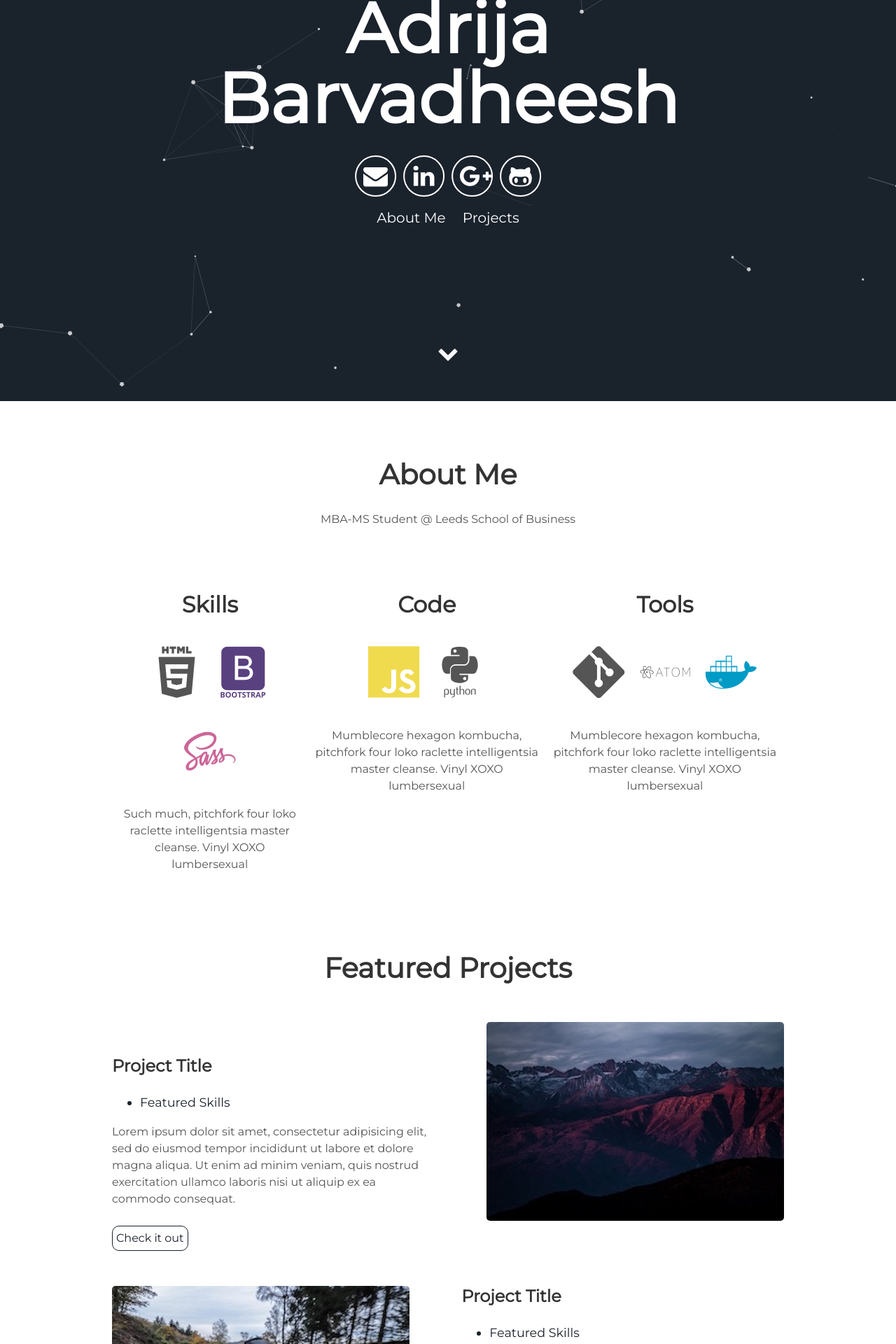
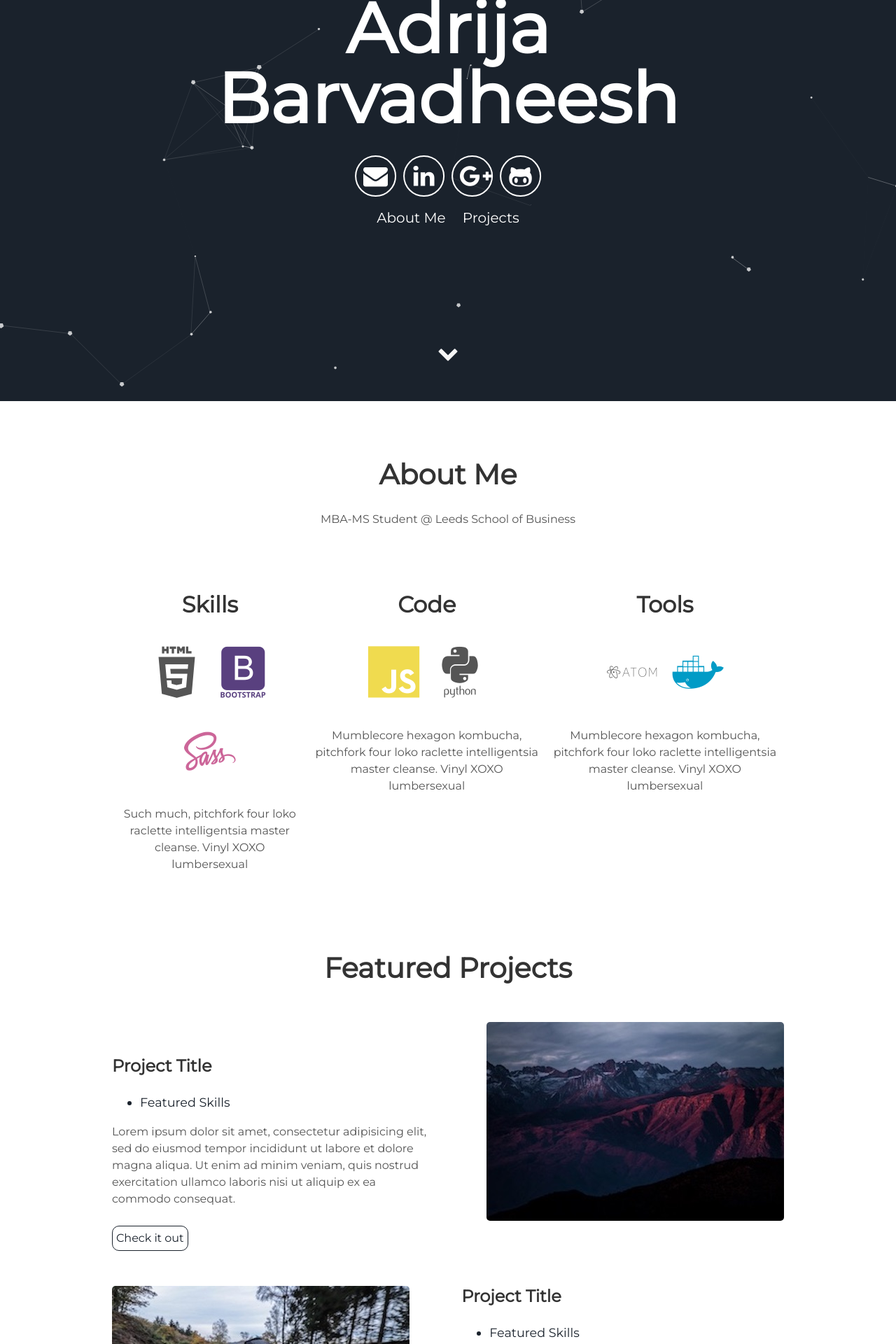
Before and after one commit to Adrija-B/Adrija-B.github.io, a Jekyll site: the page built from index.html, in a window 1280 px wide. Shown: the part 327-2247 px from the top of the page at 70% size. Built offline with Jekyll 4.4.1, drawn with Linux system fonts in a browser that asks for light colours.

Commit message:
Update about.html

```diff
--- a/_includes/about.html
+++ b/_includes/about.html
@@ -21,7 +21,6 @@
     </div>
     <div class="tech">
       <h2>Tools</h2>
-      <i class="devicon-git-plain"></i>
       <i class="devicon-jupyter-plain-wordmark colored"></i>
       <i class="devicon-atom-original-wordmark"></i>
       <i class="devicon-docker-plain colored"></i>
```
